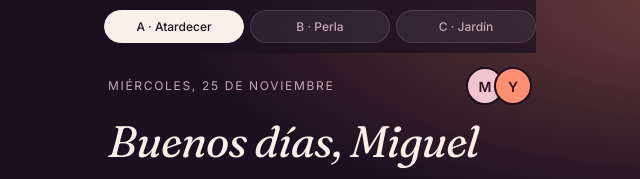
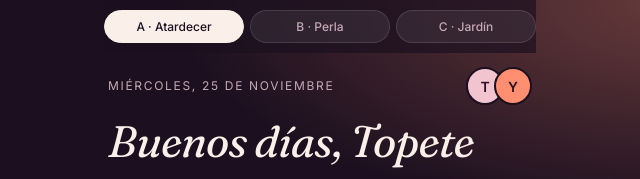
Before and after one commit to alenarbytopete-dotcom/nosotros-os, a plain HTML site: page index.html in a window 1280 px wide. Shown: the top 179 px of the page, 320-960 px from the left. Drawn offline with Linux system fonts and the light colour scheme.

Commit message:
Add files via upload

```diff
--- a/index.html
+++ b/index.html
@@ -150,8 +150,8 @@ button:focus-visible{outline:2px solid var(--accent2);outline-offset:2px}
 
   <!-- INICIO -->
   <section class="screen on" id="s-inicio">
-    <div class="top"><span class="eyebrow" id="fecha"></span><div class="avs"><div class="av m">M</div><div class="av y">Y</div></div></div>
-    <h1 class="disp" id="saludo">Buenas noches, Miguel</h1>
+    <div class="top"><span class="eyebrow" id="fecha"></span><div class="avs"><div class="av m">T</div><div class="av y">Y</div></div></div>
+    <h1 class="disp" id="saludo">Buenas noches, Topete</h1>
     <div class="hero">
       <svg class="scene" id="heroScene" viewBox="0 0 400 430" preserveAspectRatio="xMidYMid slice"></svg>
       <div class="in">
@@ -298,7 +298,7 @@ $$('.tabbar button').forEach(b=>b.onclick=()=>go(b.dataset.t));
 
 /* ---------- inicio ---------- */
 const now=new Date();$('#fecha').textContent=now.toLocaleDateString('es-MX',{weekday:'long',day:'numeric',month:'long'});
-const h=now.getHours();$('#saludo').textContent=(h<12?'Buenos días':h<19?'Buenas tardes':'Buenas noches')+', Miguel';
+const h=now.getHours();$('#saludo').textContent=(h<12?'Buenos días':h<19?'Buenas tardes':'Buenas noches')+', Topete';
 const dn=['L','M','M','J','V','S','D'],joint=[0,0,1,0,1,1,1],td=(now.getDay()+6)%7;
 $('#week').innerHTML=dn.map((d,i)=>`<div class="day ${joint[i]?'j':''} ${i===td?'t':''}">${d}<b>${24-td+i>30?24-td+i-30:24-td+i}</b><i></i></div>`).join('');
 const ic={heart:'<path d="M12 21s-7.500-4.600-9.600-9.200C.9 8.400 3 5 6.400 5c2 0 3.600 1.100 5.600 3.300C14 6.100 15.600 5 17.600 5 21 5 23.100 8.400 21.600 11.800 19.500 16.400 12 21 12 21z"/>',cart:'<path d="M3 4h3l2.500 11h9L20 7H7"/><circle cx="9" cy="19" r="1.500"/><circle cx="17" cy="19" r="1.500"/>',cal:'<rect x="3" y="5" width="18" height="16" rx="3"/><path d="M3 10h18M8 3v4M16 3v4"/>',gift:'<rect x="3" y="9" width="18" height="12" rx="2"/><path d="M12 9v12M3 13h18M12 9C9 9 7.500 5 10 5s2 4 2 4 0-4 2-4 3 4 0 4"/>'};
@@ -319,7 +319,7 @@ function renderDates(){
   const l=D.map((x,i)=>({x,i})).filter(({x})=>(!F.p||x.p===F.p)&&(!F.t||x.t===F.t)&&(!F.g||x.g===F.g));
   $('#dates').innerHTML=l.length?l.map(({x,i},j)=>`<article class="date" style="animation-delay:${j*60}ms"><div style="position:absolute;inset:0;z-index:-1;filter:hue-rotate(${x.hue}deg)">${svg(x.k)}</div>
    <button class="heart ${liked.has(i)?'on':''}" data-i="${i}" aria-label="Me gusta"><svg viewBox="0 0 24 24" fill="${liked.has(i)?'currentColor':'none'}" stroke="currentColor" stroke-width="2">${ic.heart}</svg></button>
-   <div class="in"><div>${x.m?`<span class="match"><span class="av m">M</span><span class="av y">Y</span> Coincidencia</span>`:''}</div><div><h3 class="disp">${x.n}</h3><div class="meta"><span class="chip">${x.c}</span><span class="chip">${x.d}</span></div></div></div></article>`).join(''):`<div class="card" style="text-align:center;color:var(--mute)">Nada con esa mezcla. Quita un filtro.</div>`;
+   <div class="in"><div>${x.m?`<span class="match"><span class="av m">T</span><span class="av y">Y</span> Coincidencia</span>`:''}</div><div><h3 class="disp">${x.n}</h3><div class="meta"><span class="chip">${x.c}</span><span class="chip">${x.d}</span></div></div></div></article>`).join(''):`<div class="card" style="text-align:center;color:var(--mute)">Nada con esa mezcla. Quita un filtro.</div>`;
   $$('.heart').forEach(b=>b.onclick=()=>{const i=+b.dataset.i;liked.has(i)?liked.delete(i):liked.add(i);if(liked.has(i))toast('Guardado. Yadira lo verá al votar');renderDates()});
   return l.map(o=>o.x);
 }
```
